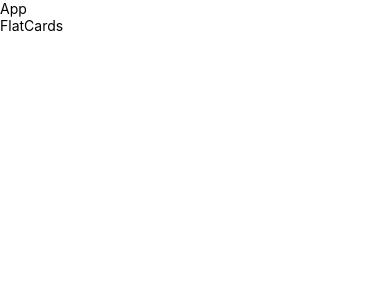
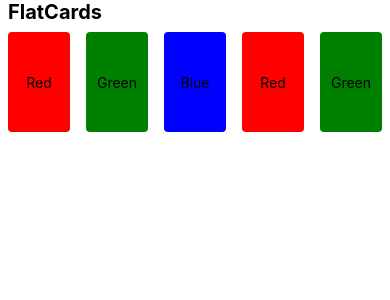
Before and after one commit to rutviksorathia/awesome_project, a React Native app: screen / in a window 390 px wide. Shown: the top 300 px of the page. Built offline with nearby package versions, Linux system fonts and the light colour scheme.

Commit message:
Add styling and cards to FlatCards component

```diff
--- a/App.tsx
+++ b/App.tsx
@@ -7,7 +7,6 @@
     <SafeAreaView>
 
       <ScrollView>
-        <Text>App</Text>
         <FlatCards />
       </ScrollView>
 
--- a/components/FlatCards.tsx
+++ b/components/FlatCards.tsx
@@ -1,10 +1,63 @@
-import { View, Text } from 'react-native'
+import { View, Text, StyleSheet } from 'react-native'
 import React from 'react'
 
 export default function FlatCards() {
     return (
         <View>
-            <Text>FlatCards</Text>
+            <Text style={styles.headingText}>FlatCards</Text>
+
+            <View style={styles.container}>
+                <View style={[styles.card, styles.cardOne]}>
+                    <Text>Red</Text>
+                </View>
+                <View style={[styles.card, styles.cardTwo]}>
+                    <Text>Green</Text>
+                </View>
+                <View style={[styles.card, styles.cardThree]}>
+                    <Text>Blue</Text>
+                </View>
+                <View style={[styles.card, styles.cardOne]}>
+                    <Text>Red</Text>
+                </View>
+                <View style={[styles.card, styles.cardTwo]}>
+                    <Text>Green</Text>
+                </View>
+
+            </View>
         </View>
     )
 }
+
+
+const styles = StyleSheet.create({
+    headingText: {
+        fontSize: 20,
+        fontWeight: 'bold',
+        paddingHorizontal: 8,
+
+
+    },
+    container: {
+        flex: 1,
+        flexDirection: 'row',
+
+    },
+    card: {
+        flex: 1,
+        justifyContent: 'center',
+        alignItems: 'center',
+        height: 100,
+        borderRadius: 4,
+        margin: 8,
+    }
+    ,
+    cardOne: {
+        backgroundColor: 'red',
+    },
+    cardTwo: {
+        backgroundColor: 'green',
+    },
+    cardThree: {
+        backgroundColor: 'blue',
+    },
+})
```
